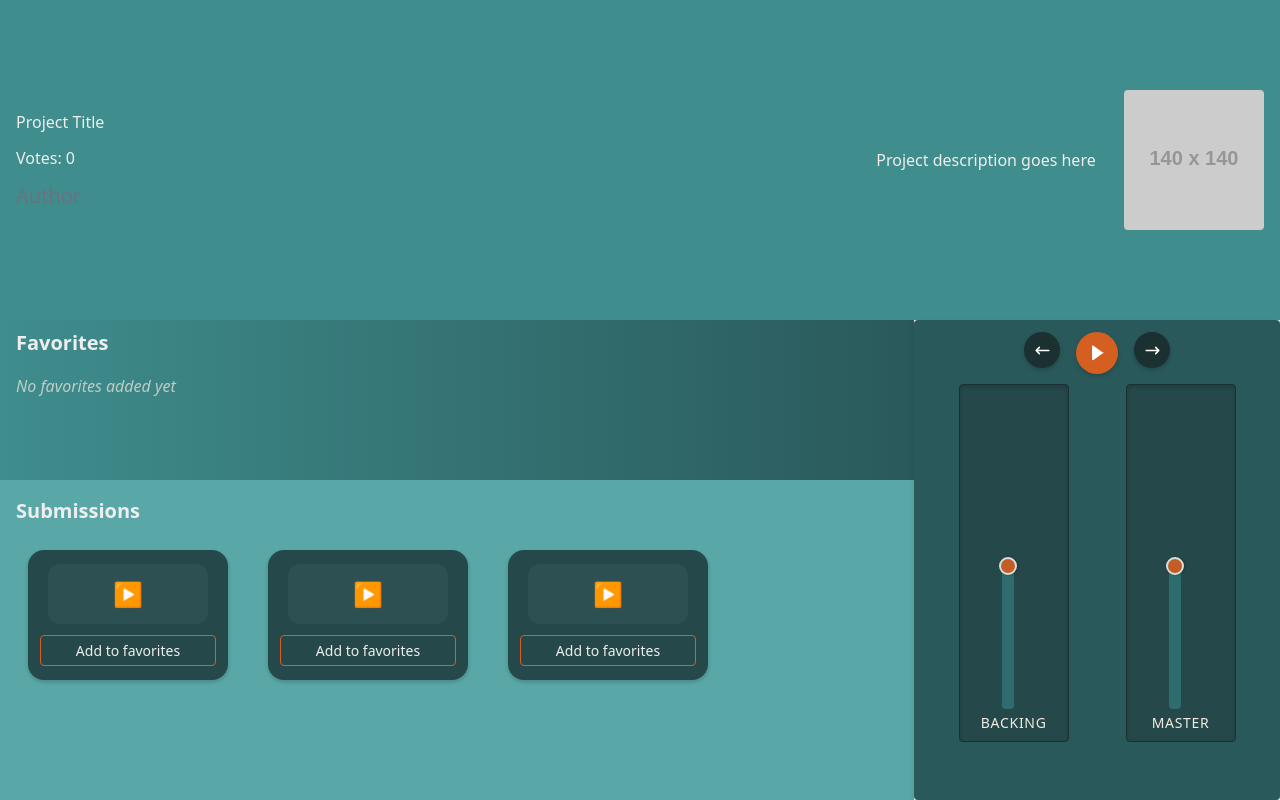
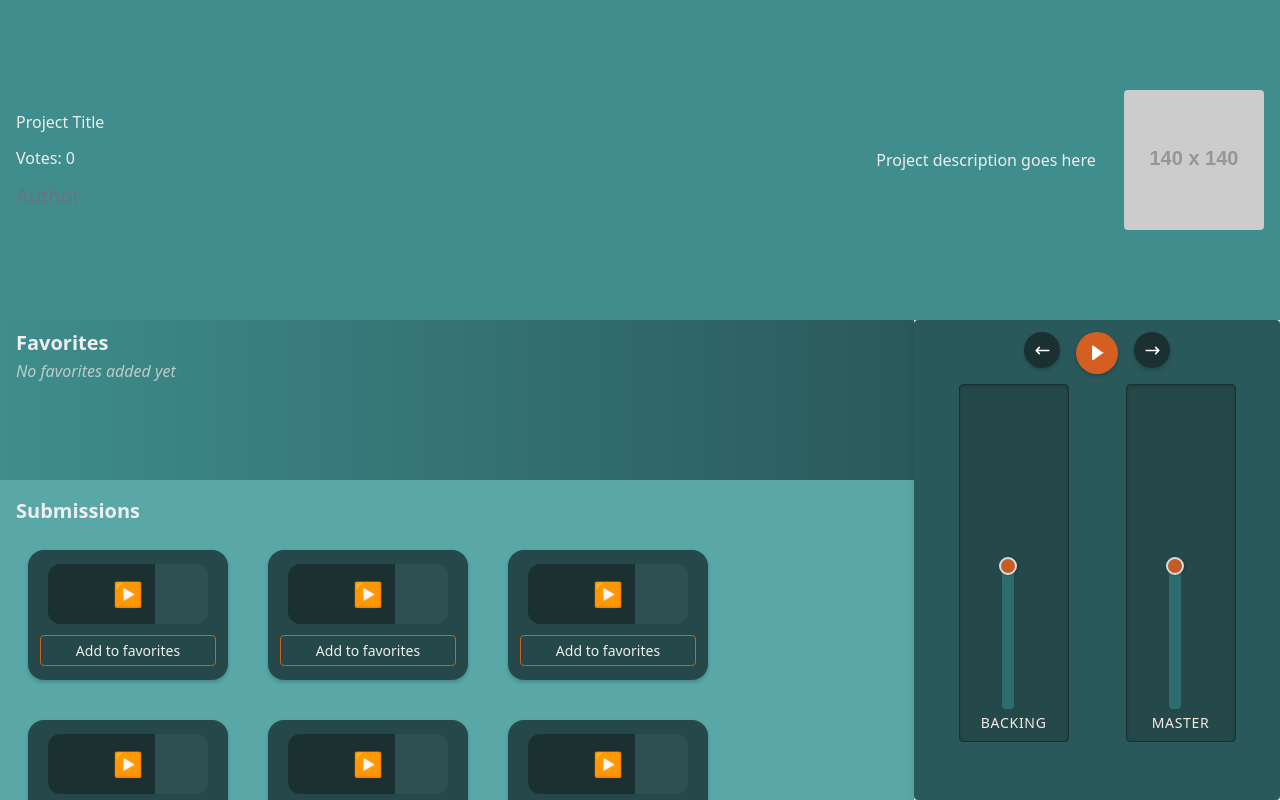
Before and after one commit to wujekd/MakeTunes, a React (Vite) app in the folder MTfrontend/: page / in a window 1280 px wide. Built offline with nearby package versions, Linux system fonts and the light colour scheme.

Commit message:
add/remove favourites

```diff
--- a/MTfrontend/src/App.jsx
+++ b/MTfrontend/src/App.jsx
@@ -2,38 +2,54 @@ import { useState } from 'react'
 import Mixer from './components/Mixer'
 import Favorites from './components/Favorites'
 import Submissions from './components/Submissions'
+import InfoTop from './components/InfoTop'
 
 function App() {
   const [favorites, setFavorites] = useState([]);
 
+
+  const [mockSubmissions, setMockSubmissions] = useState([
+    { id: 1, audioUrl: '#' },
+    { id: 2, audioUrl: '#' },
+    { id: 3, audioUrl: '#' },
+    { id: 4, audioUrl: '#' },
+    { id: 5, audioUrl: '#' },
+    { id: 6, audioUrl: '#' },
+    { id: 7, audioUrl: '#' },
+  ]);
+
   const handleAddToFavorites = (submission) => {
     if (!favorites.find(fav => fav.id === submission.id)) {
       setFavorites([...favorites, submission]);
+      const updatedSubmissions = mockSubmissions.filter(sub => sub.id !== submission.id);
+      setMockSubmissions(updatedSubmissions);
     }
   };
 
+
+  const handleRemoveFromFavorites = (submission) => {
+    if (favorites.find(fav => fav.id === submission.id)) {
+      // Remove from favorites
+      const updatedFavorites = favorites.filter(sub => sub.id !== submission.id);
+      setFavorites(updatedFavorites);
+
+      // Add back to submissions
+      if (!mockSubmissions.find(sub => sub.id === submission.id)) {
+        setMockSubmissions([...mockSubmissions, submission]);
+      }
+    }
+  }
+
   return (
-    <div className="wrapper">
       <main className='grid grid-cols-7 grid-rows-5 h-screen w-screen'>
-        <section className='info-section col-span-7 row-span-2'>
-          <div className='w-2/3 flex flex-col gap-3'>
-            <h3>Project Title</h3>
-            <p>Votes: 0</p>
-            <h3 className="text-gray-500 text-xl">Author</h3>
-          </div>
-          <p>Project description goes here</p>
-          <div className="flex">
-            <img src="https://via.placeholder.com/140" alt="Cover" className="rounded" />
-          </div>
-        </section>
 
-        <Favorites />
+        <InfoTop />
+        <Favorites favorites={favorites} onRemoveFromFavorites={handleRemoveFromFavorites} />
+        <Mixer />
+        <Submissions onAddToFavorites={handleAddToFavorites} mockSubmissions={mockSubmissions} />
 
-        <Mixer />
 
-        <Submissions onAddToFavorites={handleAddToFavorites} />
       </main>
-    </div>
   )
 }
 
--- a/MTfrontend/src/components/Favorites.jsx
+++ b/MTfrontend/src/components/Favorites.jsx
@@ -1,31 +1,47 @@
-import React, { useState } from 'react';
+import React from 'react';
 import SubmissionItem from './SubmissionItem';
 
-const Favorites = () => {
-  const [favorites, setFavorites] = useState([]);
-
-  const handleAddToFavorites = (submission) => {
-    // is submission already in favorites
-    if (!favorites.find(fav => fav.id === submission.id)) {
-      setFavorites([...favorites, submission]);
-    }
+const Favorites = ({ favorites, onRemoveFromFavorites }) => {
+  // Style for the favorite item container to have proper positioning context
+  const favoriteItemStyle = {
+    position: 'relative',
+    display: 'inline-block'
   };
 
-  const handleRemoveFavorite = (id) => {
-    setFavorites(favorites.filter(fav => fav.id !== id));
+  // Style for the remove button with absolute positioning
+  const removeButtonStyle = {
+    position: 'absolute',
+    top: '0',
+    right: '0',
+    zIndex: '10',
+    background: 'rgba(255, 0, 0, 0.7)',
+    color: 'white',
+    border: 'none',
+    borderRadius: '50%',
+    width: '24px',
+    height: '24px',
+    display: 'flex',
+    alignItems: 'center',
+    justifyContent: 'center',
+    cursor: 'pointer'
+  };
+
+  // Style for the favorites container to reduce vertical spacing
+  const favoritesContainerStyle = {
+    marginTop: '-15px'  // Negative margin to move items up
   };
 
   return (
     <section className="favorites-section col-span-5 row-span-1">
       <h2 className="favorites-title">Favorites</h2>
 
-      <div className="favorites-container">
-        {favorites.length > 0 ? (
+      <div className="favorites-container" style={favoritesContainerStyle}>
+        {favorites && favorites.length > 0 ? (
           favorites.map(favorite => (
-            <div key={favorite.id} className="favorite-item">
+            <div key={favorite.id} className="favorite-item" style={favoriteItemStyle}>
               <button
-                className="remove-favorite"
-                onClick={() => handleRemoveFavorite(favorite.id)}
+                style={removeButtonStyle}
+                onClick={() => onRemoveFromFavorites(favorite)}
               >
                 ×
               </button>
--- /dev/null
+++ b/MTfrontend/src/components/InfoTop.jsx
@@ -0,0 +1,19 @@
+import React from 'react';
+
+const InfoTop = () => {
+  return (
+    <section className='info-section col-span-7 row-span-2'>
+      <div className='w-2/3 flex flex-col gap-3'>
+        <h3>Project Title</h3>
+        <p>Votes: 0</p>
+        <h3 className="text-gray-500 text-xl">Author</h3>
+      </div>
+      <p>Project description goes here</p>
+      <div className="flex">
+        <img src="https://via.placeholder.com/140" alt="Cover" className="rounded" />
+      </div>
+    </section>
+  );
+};
+
+export default InfoTop;
--- a/MTfrontend/src/components/SubmissionItem.jsx
+++ b/MTfrontend/src/components/SubmissionItem.jsx
@@ -2,18 +2,22 @@ import React, { useState } from 'react';
 
 const SubmissionItem = ({ submission, onAddToFavorites }) => {
   const [isPlaying, setIsPlaying] = useState(false);
-  const [progress, setProgress] = useState(0);
+  const [progress, setProgress] = useState(67);
 
   const handlePlayClick = () => {
     setIsPlaying(!isPlaying);
 
   };
 
+
   const handleAddToFavorites = () => {
     if (onAddToFavorites) {
       onAddToFavorites(submission);
+      console.log('Added to favorites');
+      console.log(submission);
     }
   };
+
 
   return (
     <div className="submission-container">
@@ -21,11 +25,14 @@ const SubmissionItem = ({ submission, onAddToFavorites }) => {
         <div className="progress-bar" style={{ width: `${progress}%` }}></div>
         <span className="play-icon">{isPlaying ? '❚❚' : '▶'}</span>
       </button>
-      <button className="favorite-button" onClick={handleAddToFavorites}>
-        Add to favorites
-      </button>
+      {onAddToFavorites && (
+        <button className="favorite-button" onClick={handleAddToFavorites}>
+          Add to favorites
+        </button>
+      )}
     </div>
   );
 };
 
+
 export default SubmissionItem;
--- a/MTfrontend/src/components/Submissions.jsx
+++ b/MTfrontend/src/components/Submissions.jsx
@@ -1,13 +1,8 @@
 import React from 'react';
 import SubmissionItem from './SubmissionItem';
 
-const Submissions = ({ onAddToFavorites }) => {
+const Submissions = ({ onAddToFavorites, mockSubmissions }) => {
 
-  const mockSubmissions = [
-    { id: 1, title: 'Submission 1', author: 'User 1', audioUrl: '#' },
-    { id: 2, title: 'Submission 2', author: 'User 2', audioUrl: '#' },
-    { id: 3, title: 'Submission 3', author: 'User 3', audioUrl: '#' },
-  ];
 
   return (
     <section className="submissions-section col-span-5 row-span-3">
--- /dev/null
+++ b/MTfrontend/tailwind.congig.js
@@ -0,0 +1,66 @@
+
+/** @type {import('tailwindcss').Config} */
+module.exports = {
+    content: ["./**/*.{html, js}"],
+    theme: {
+      extend: {
+        colors: {
+  "druk": "#c9cfc22",
+
+  "background": "#3f7072",
+  // compl #4C425B
+  'offblue' : '#488083',
+
+  "primary": "#1b3031",
+  // comp #301C1B
+  "primary1": {
+          '50': '#f3faf9',
+          '100': '#d8efed',
+          '200': '#b1deda',
+          '300': '#83c5c2',
+          '400': '#59a8a7',
+          '500': '#3f8d8d',
+          '600': '#307071',
+          '700': '#2a595b',
+          '800': '#25494a',
+          '900': '#1b3031',
+          '950': '#0f2324',
+      },
+
+      'contrast': {
+          '50': '#fdf7ef',
+          '100': '#fbecd9',
+          '200': '#f6d6b2',
+          '300': '#f0ba81',
+          '400': '#e88f46',
+          '500': '#e4772b',
+          '600': '#d55f21',
+          '700': '#b1481d',
+          '800': '#8d3a1f',
+          '900': '#72321c',
+          '950': '#3d170d',
+      },
+
+
+  "testy" : "#8d3a1f",
+  "warning" : "#8F3739",
+
+  "secondary": "#2d5052",
+
+  "bone" : "#F2EBE3",
+
+  "accent": "#691313",
+          "color-primary" : "#01051e",
+          "white" : "#EEEEEE"
+        }
+      },
+      container: {
+        center: true,
+        padding: {
+          DEFAULT: '20px',
+          md: '50px'
+        }
+      }
+    },
+    plugins: [],
+  }
```
